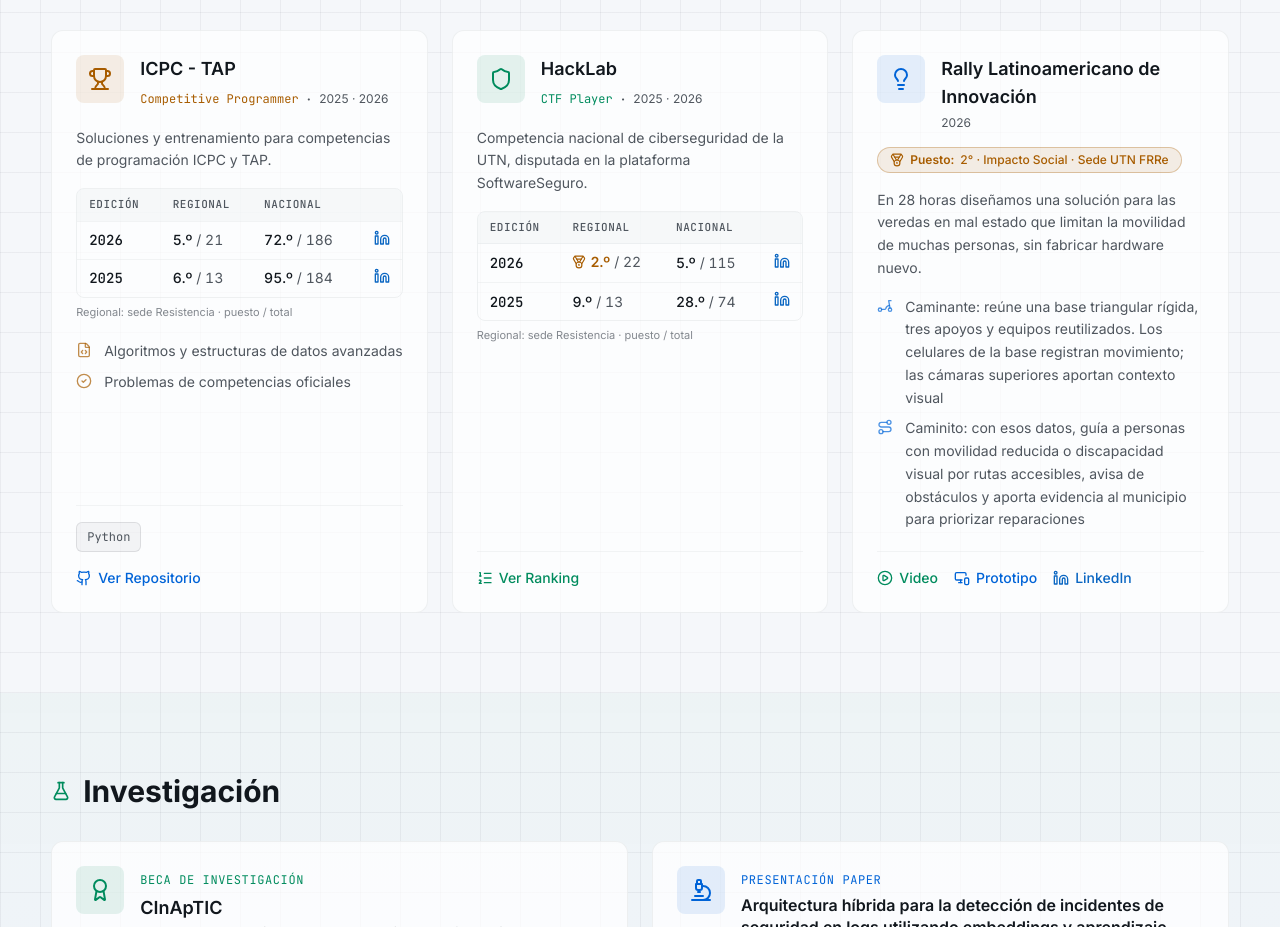
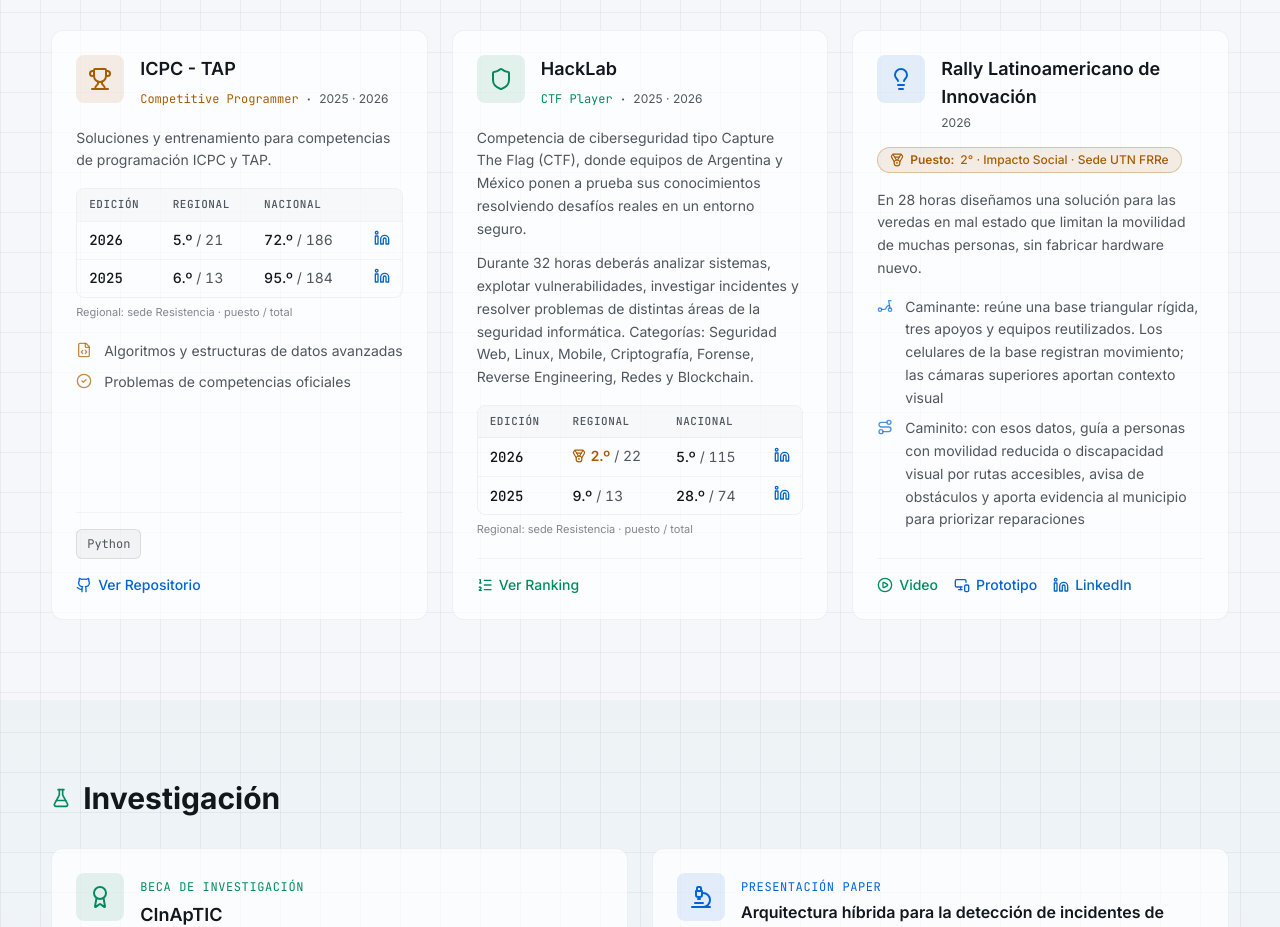
Before and after one commit to gonzaorban/portfolio, a Next.js app: page / in a window 1280 px wide. Shown: the part 1548-2475 px from the top of the page. Built offline with nearby package versions, Linux system fonts and the light colour scheme; no server answers.

Commit message:
Actualizar la descripcion de HackLab
Co-Authored-By: Claude Opus 5.5 <noreply@anthropic.com>

```diff
--- a/components/competitions.tsx
+++ b/components/competitions.tsx
@@ -41,7 +41,8 @@ interface Competition {
   role?: string
   context?: string
   placement?: string
-  description: string
+  // Un string es un parrafo; una lista se muestra como varios parrafos
+  description: string | string[]
   results?: EditionResult[]
   highlights?: { icon: typeof Trophy; text: string }[]
   // Solo tecnologias; las competencias sin stack propio no lo llevan
@@ -86,7 +87,10 @@ const competitions: Competition[] = [
     title: "HackLab",
     role: "CTF Player",
     context: "2025 · 2026",
-    description: "Competencia nacional de ciberseguridad de la UTN, disputada en la plataforma SoftwareSeguro.",
+    description: [
+      "Competencia de ciberseguridad tipo Capture The Flag (CTF), donde equipos de Argentina y México ponen a prueba sus conocimientos resolviendo desafíos reales en un entorno seguro.",
+      "Durante 32 horas deberás analizar sistemas, explotar vulnerabilidades, investigar incidentes y resolver problemas de distintas áreas de la seguridad informática. Categorías: Seguridad Web, Linux, Mobile, Criptografía, Forense, Reverse Engineering, Redes y Blockchain.",
+    ],
     results: [
       {
         edition: "2026",
@@ -237,7 +241,13 @@ export function Competitions() {
                   </span>
                 )}
 
-                <p className="text-sm text-muted-foreground mb-4 leading-relaxed">{competition.description}</p>
+                <div className="space-y-3 mb-4">
+                  {[competition.description].flat().map((paragraph) => (
+                    <p key={paragraph} className="text-sm text-muted-foreground leading-relaxed">
+                      {paragraph}
+                    </p>
+                  ))}
+                </div>
 
                 {competition.results && (
                   <div className="mb-5">
```
